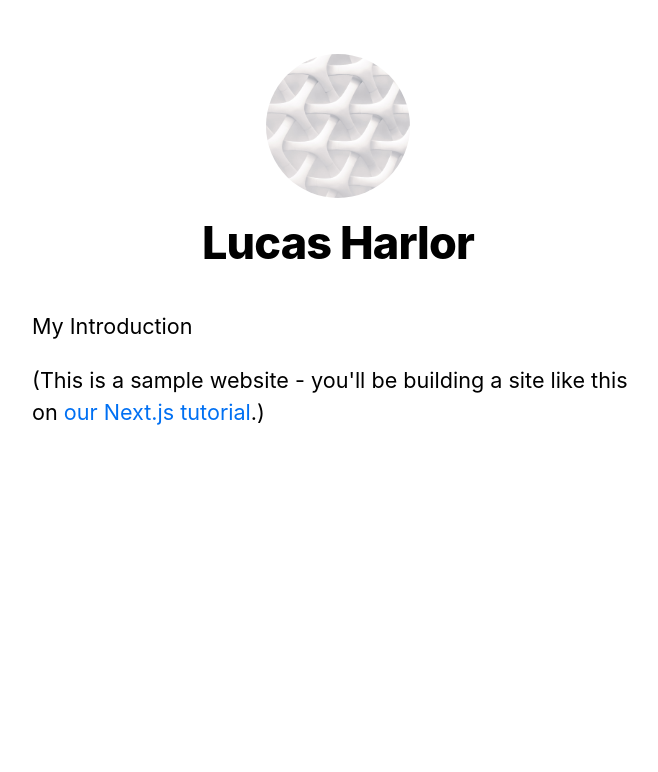
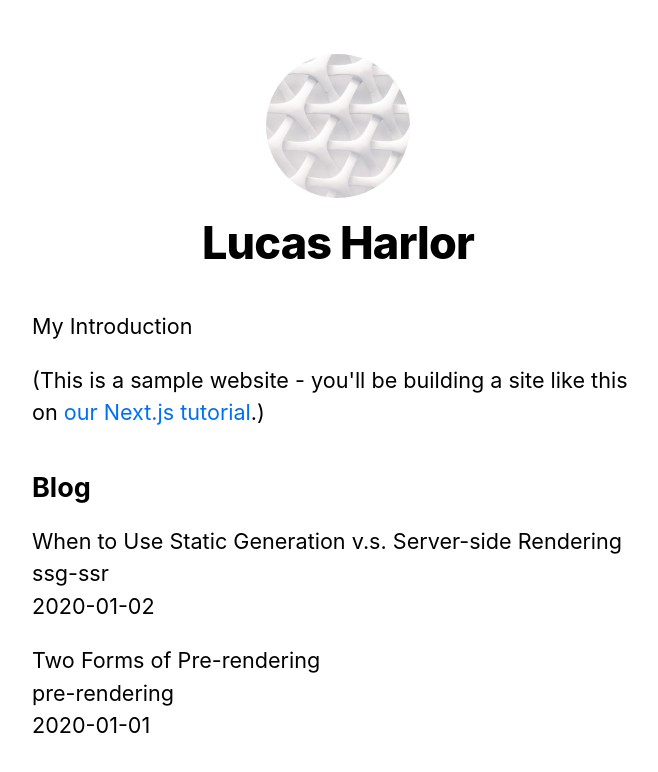
Before and after one commit to lharlor/nextjs_test, a Next.js app: page / in a window 1280 px wide. Shown: the top 772 px of the page, without its empty margins (302-960 px from the left). Built offline with nearby package versions, Linux system fonts and the light colour scheme.

Commit message:
Adding blog data and generating the data on the home page.

```diff
--- /dev/null
+++ b/lib/posts.js
@@ -0,0 +1,35 @@
+import fs from 'fs';
+import path from 'path';
+import matter from 'gray-matter';
+
+const postsDirectory = path.join(process.cwd(), 'posts');
+
+export function getSortedPostsData() {
+    // Get file names under /posts
+    const fileNames = fs.readdirSync(postsDirectory);
+    const allPostsData = fileNames.map((fileName) => {
+        // Remove ".md" from file name to get id
+        const id = fileName.replace(/\.md$/, '');
+
+        // Read markdown file as string
+        const fullPath = path.join(postsDirectory, fileName);
+        const fileContents = fs.readFileSync(fullPath, 'utf8');
+
+        // Use gray-matter to parse the post metadata section
+        const matterResult = matter(fileContents);
+
+        // Combine the data with the id
+        return {
+            id,
+            ...matterResult.data,
+        };
+    });
+    // Sort posts by date
+    return allPostsData.sort((a, b) => {
+        if (a.date < b.date) {
+            return 1;
+        } else {
+            return -1;
+        }
+    });
+}
--- a/package.json
+++ b/package.json
@@ -7,6 +7,7 @@
   },
   "dependencies": {
     "clsx": "^1.2.1",
+    "gray-matter": "^4.0.3",
     "next": "latest",
     "react": "18.2.0",
     "react-dom": "18.2.0"
--- a/pages/index.js
+++ b/pages/index.js
@@ -1,8 +1,20 @@
 import Head from 'next/head';
 import Layout, { siteTitle } from '../components/layout';
 import utilStyles from '../styles/utils.module.css';
+import { getSortedPostsData } from '../lib/posts';
 
-export default function Home() {
+
+export async function getStaticProps() {
+    const allPostsData = getSortedPostsData();
+    return {
+        props: {
+            allPostsData,
+        },
+    };
+}
+
+
+export default function Home({ allPostsData }) {
     return (
         <Layout home>
             <Head>
@@ -15,6 +27,20 @@
                     <a href="https://nextjs.org/learn">our Next.js tutorial</a>.)
                 </p>
             </section>
+            <section className={`${utilStyles.headingMd} ${utilStyles.padding1px}`}>
+                <h2 className={utilStyles.headingLg}>Blog</h2>
+                <ul className={utilStyles.list}>
+                    {allPostsData.map(({ id, date, title }) => (
+                        <li className={utilStyles.listItem} key={id}>
+                            {title}
+                            <br />
+                            {id}
+                            <br />
+                            {date}
+                        </li>
+                    ))}
+                </ul>
+            </section>
         </Layout>
     );
 }
--- /dev/null
+++ b/posts/pre-rendering.md
@@ -0,0 +1,11 @@
+---
+title: 'Two Forms of Pre-rendering'
+date: '2020-01-01'
+---
+
+Next.js has two forms of pre-rendering: **Static Generation** and **Server-side Rendering**. The difference is in **when** it generates the HTML for a page.
+
+- **Static Generation** is the pre-rendering method that generates the HTML at **build time**. The pre-rendered HTML is then _reused_ on each request.
+- **Server-side Rendering** is the pre-rendering method that generates the HTML on **each request**.
+
+Importantly, Next.js lets you **choose** which pre-rendering form to use for each page. You can create a "hybrid" Next.js app by using Static Generation for most pages and using Server-side Rendering for others.
--- /dev/null
+++ b/posts/ssg-ssr.md
@@ -0,0 +1,19 @@
+---
+title: 'When to Use Static Generation v.s. Server-side Rendering'
+date: '2020-01-02'
+---
+
+We recommend using **Static Generation** (with and without data) whenever possible because your page can be built once and served by CDN, which makes it much faster than having a server render the page on every request.
+
+You can use Static Generation for many types of pages, including:
+
+- Marketing pages
+- Blog posts
+- E-commerce product listings
+- Help and documentation
+
+You should ask yourself: "Can I pre-render this page **ahead** of a user's request?" If the answer is yes, then you should choose Static Generation.
+
+On the other hand, Static Generation is **not** a good idea if you cannot pre-render a page ahead of a user's request. Maybe your page shows frequently updated data, and the page content changes on every request.
+
+In that case, you can use **Server-Side Rendering**. It will be slower, but the pre-rendered page will always be up-to-date. Or you can skip pre-rendering and use client-side JavaScript to populate data.
```
Also changed, not shown: 1 other file (tests, documents, lock files or other folders).
